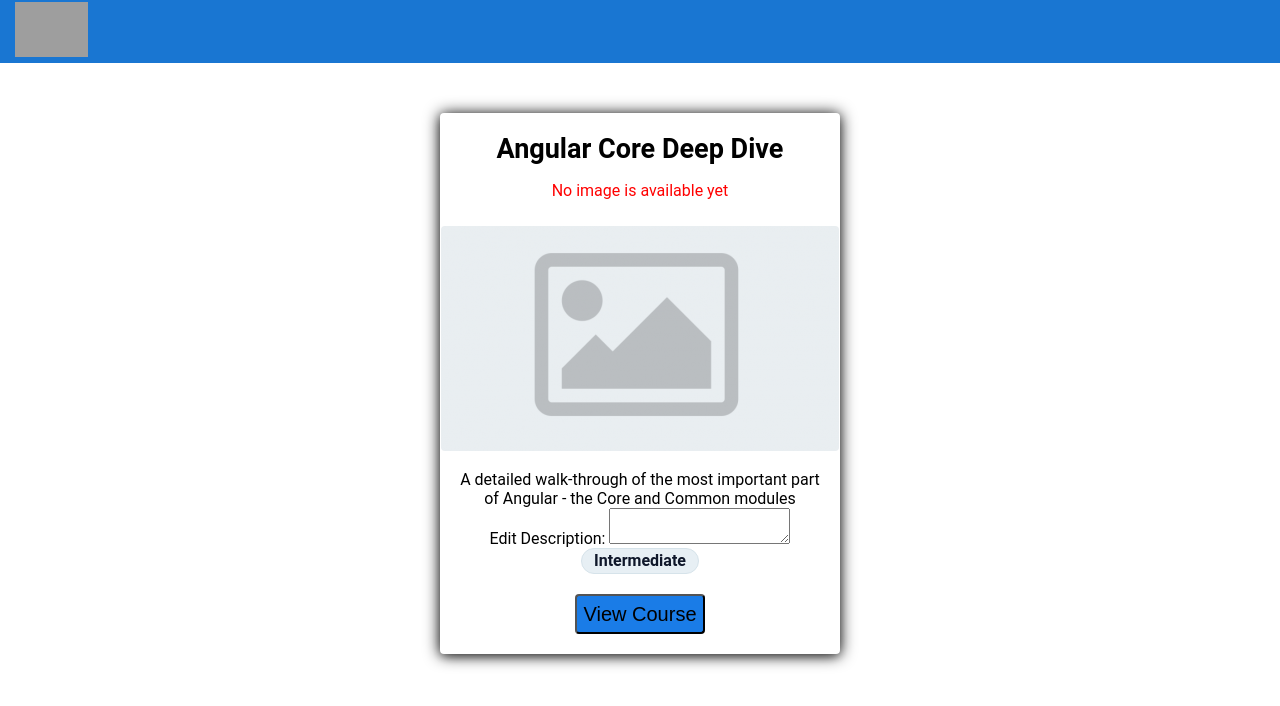
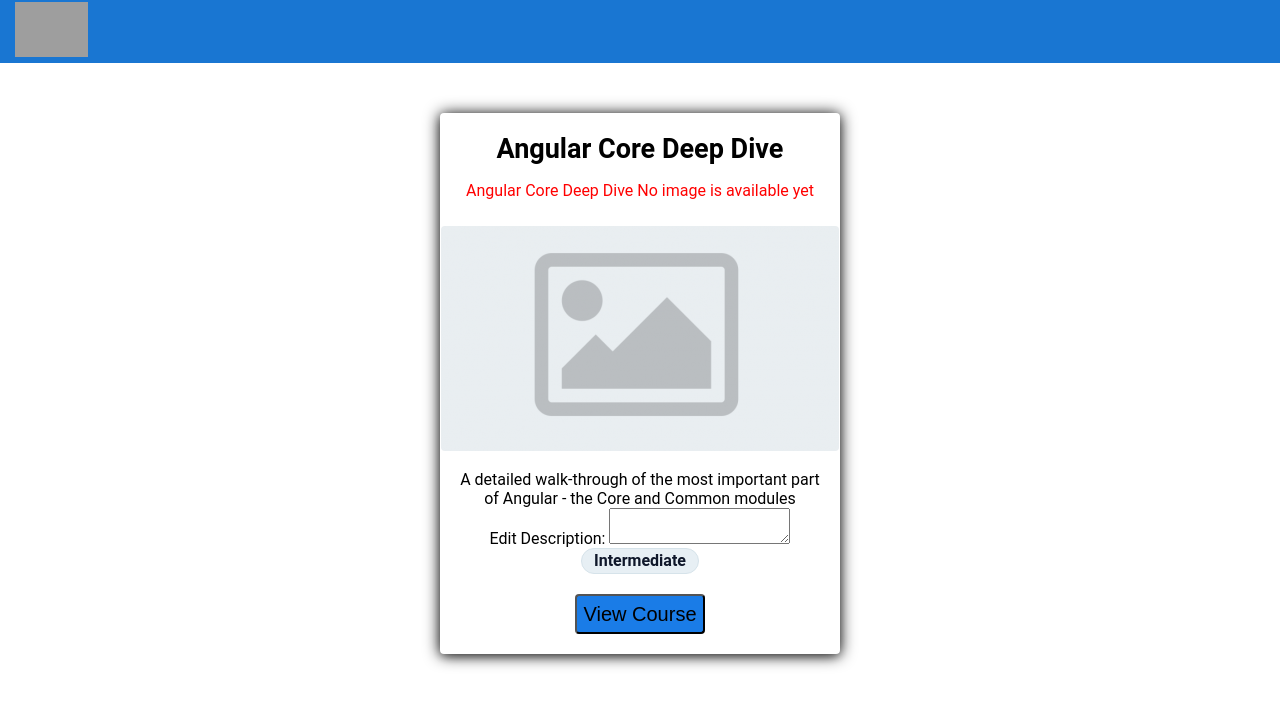
Before and after one commit to GongVictorFeng/summarization-of-angular, an Angular app in the folder Angular-core/: page / in a window 1280 px wide. Shown: the top 706 px of the page. Built offline with nearby package versions, Linux system fonts and the light colour scheme; grey boxes are pictures that could not be loaded.

Commit message:
added the demonstration of passing template as input

```diff
--- a/Angular-core/src/app/app.component.html
+++ b/Angular-core/src/app/app.component.html
@@ -7,9 +7,14 @@
 
 @if (courses.length > 0) {
 <div class="courses">
+  <ng-template #blankImage let-courseName="description">
+    <p class="warn">{{ courseName }} No image is available yet</p>
+    <img src="/assets/empty-image.png" />
+  </ng-template>
   <course-card
     (courseSelected)="onCourseSelected($event)"
     [course]="courses[0]"
+    [emptyImgTml]="blankImage"
   >
     <!-- pass course image as the content of the course card  -->
     <div class="course-image" #courseImage>
--- a/Angular-core/src/app/course-card/course-card.component.css
+++ b/Angular-core/src/app/course-card/course-card.component.css
@@ -13,7 +13,3 @@
   font-weight: 600;
   line-height: 1;
 }
-
-.warn {
-  color: red;
-}
--- a/Angular-core/src/app/course-card/course-card.component.html
+++ b/Angular-core/src/app/course-card/course-card.component.html
@@ -2,15 +2,19 @@
   <div class="course-card" [ngClass]="cardClasses()">
     <div class="course-title">{{ course.description }}</div>
 
-    <ng-template #blankImage>
-      <p class="warn">No image is available yet</p>
-      <img src="/assets/empty-image.png" />
+    <ng-content
+      select=".course-image"
+      *ngIf="course.iconUrl; else noImg"
+    ></ng-content>
+    <ng-template #noImg>
+      <ng-container
+        *ngTemplateOutlet="
+          emptyImgTml;
+          context: { description: course.description }
+        "
+      ></ng-container>
     </ng-template>
 
-    <ng-content
-      select=".course-image"
-      *ngIf="course.iconUrl; else blankImage"
-    ></ng-content>
     <ng-content select=".course-description"></ng-content>
     <ng-content></ng-content>
 
--- a/Angular-core/src/app/course-card/course-card.component.ts
+++ b/Angular-core/src/app/course-card/course-card.component.ts
@@ -6,13 +6,14 @@ import {
   ContentChild,
   ElementRef,
   AfterViewInit,
+  TemplateRef,
 } from '@angular/core';
 import { Course } from '../../model/course';
-import { NgClass, NgIf } from '@angular/common';
+import { NgClass, NgIf, NgTemplateOutlet } from '@angular/common';
 
 @Component({
   selector: 'course-card',
-  imports: [NgClass, NgIf],
+  imports: [NgClass, NgIf, NgTemplateOutlet],
   templateUrl: './course-card.component.html',
   styleUrl: './course-card.component.css',
 })
@@ -21,6 +22,9 @@ export class CourseCardComponent implements AfterViewInit {
     required: true,
   })
   course!: Course;
+
+  @Input()
+  emptyImgTml!: TemplateRef<any>;
 
   @Output()
   courseSelected = new EventEmitter<Course>();
--- a/Angular-core/src/styles.css
+++ b/Angular-core/src/styles.css
@@ -61,3 +61,7 @@ course-card.is-even {
 course-card.is-odd {
   background: lightcyan;
 }
+
+.warn {
+  color: red;
+}
```
Also changed, not shown: Angular-core/public/assets/template-as-input-part.png (added), Angular-core/public/assets/template-as-input.png (added).
